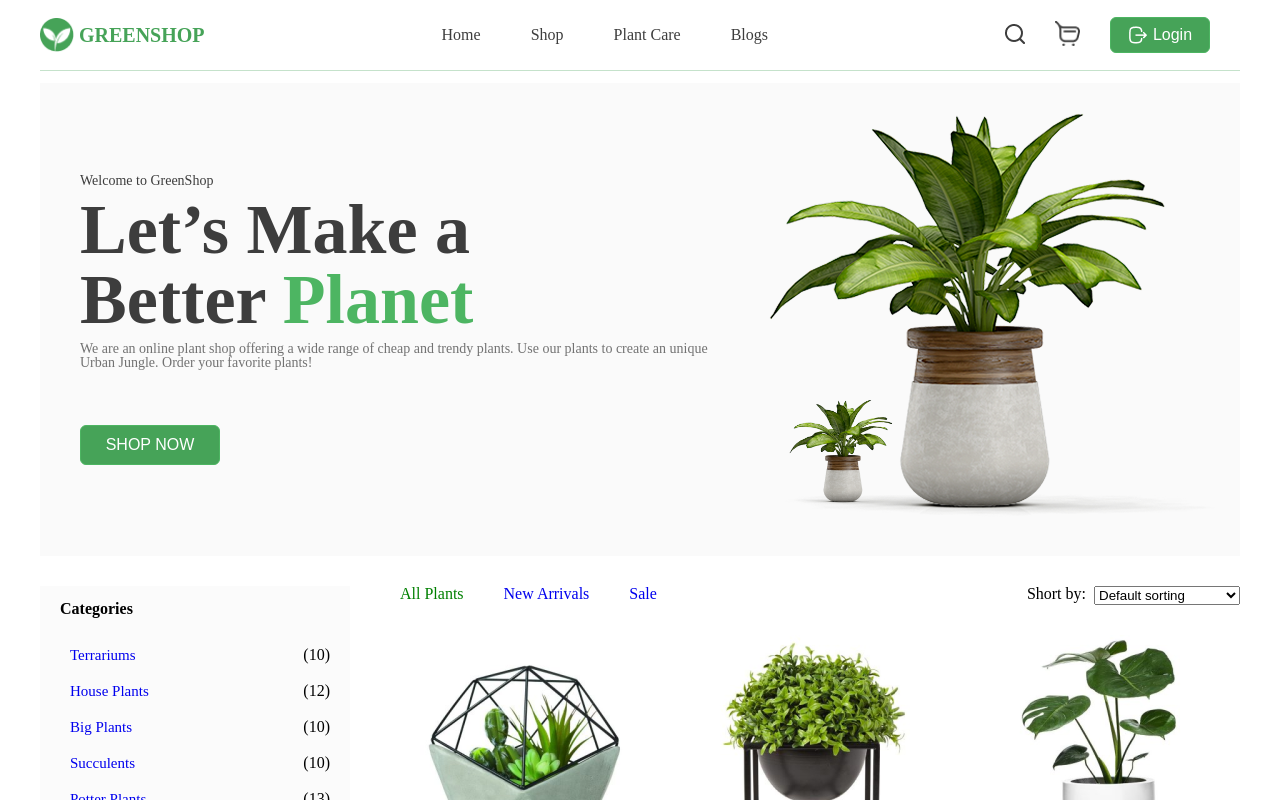
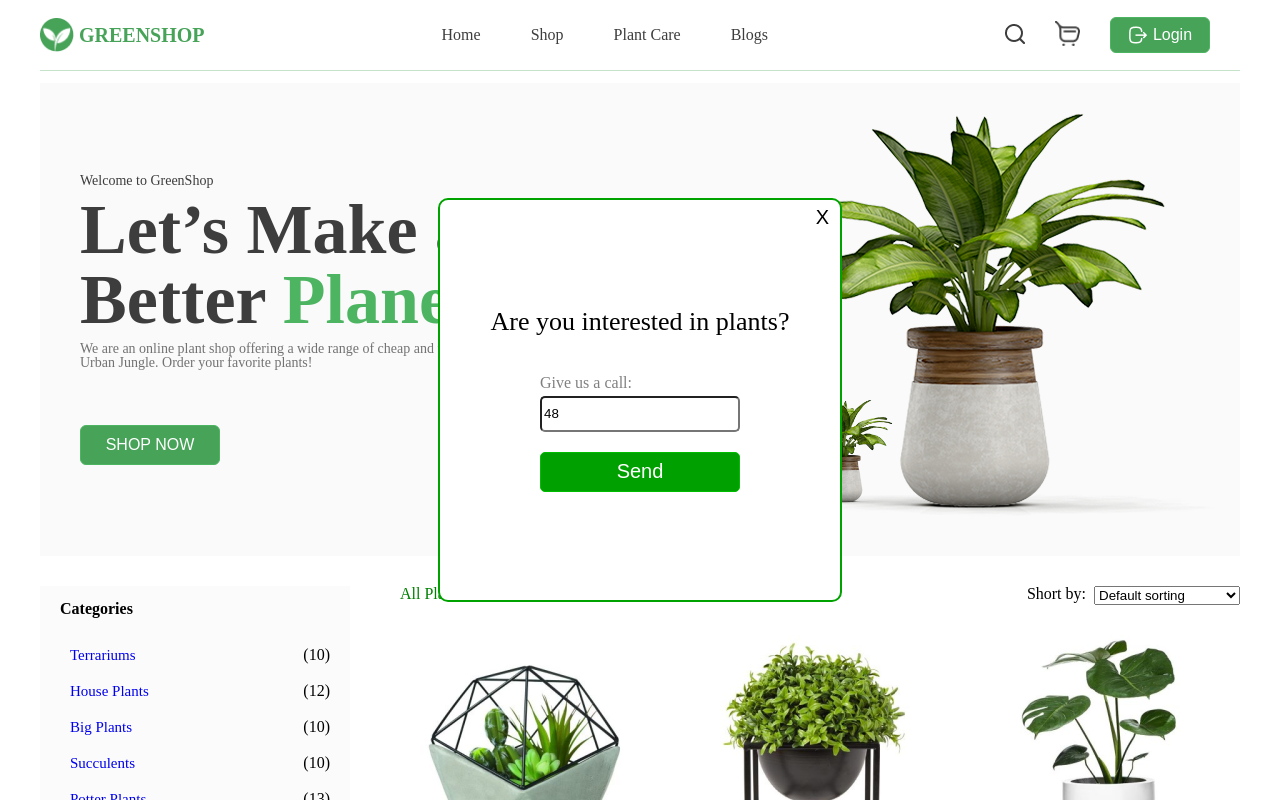
Before and after one commit to RVasyliuk-2003/BetterPlanet, a React (Vite) app: page / in a window 1280 px wide. Both pictures are taken after a click on the button "SHOP NOW". Shown: the top 800 px of the page. Built offline with nearby package versions, Linux system fonts and the light colour scheme.

Commit message:
Pop-up window for placing an order

```diff
--- a/package.json
+++ b/package.json
@@ -10,6 +10,7 @@
     "preview": "vite preview"
   },
   "dependencies": {
+    "intl-tel-input": "^29.1.2",
     "react": "^19.2.7",
     "react-dom": "^19.2.7"
   },
--- a/src/components/main/AllProduct/CategotyPanel/Category.jsx
+++ b/src/components/main/AllProduct/CategotyPanel/Category.jsx
@@ -21,7 +21,7 @@ const CategoryPanel = ({
           <ul key={ell.id}>
             <li>
               <a
-                style={{ color: clickCategory === ell? "green" : undefined }}
+                style={{ color: clickCategory === ell ? "green" : undefined }}
                 onClick={() => setClickCategory(ell)}
                 href="#"
               >
--- a/src/components/main/LetsMake1/LetsMake.jsx
+++ b/src/components/main/LetsMake1/LetsMake.jsx
@@ -1,8 +1,11 @@
 import "./letsMake.css";
 import "../../../App.css";
 import mainPng from "./images/mainPng.png";
+import ShopNow from "../OurBlogPosts/ShopNow/ShopNow";
+import { useState } from "react";
 
 const LetsMake = () => {
+  const [modalShop, setModalShop] = useState(false);
   return (
     <>
       <section>
@@ -18,7 +21,10 @@ const LetsMake = () => {
               Order your favorite plants!
             </p>
 
-            <button>SHOP NOW</button>
+            <button onClick={() => setModalShop(true)}>SHOP NOW</button>
+            {modalShop ? (
+              <ShopNow modalShop={modalShop} setModalShop={setModalShop} />
+            ) : null}
           </div>
 
           <div className="rightMainBox">
--- /dev/null
+++ b/src/components/main/OurBlogPosts/ShopNow/ShopNow.jsx
@@ -0,0 +1,43 @@
+import { useState } from "react";
+import "./shopNow.css";
+import LetsMake from "../../LetsMake1/LetsMake";
+
+const ShopNow = ({ setModalShop, modalShop }) => {
+  const [inpt, setInpt] = useState(48);
+  const [errorNumber, setErrorNumber] = useState(true);
+
+  const nun =
+    /^\+?\d{1,4}?[-.\s]?\(?\d{1,3}?\)?[-.\s]?\d{1,4}[-.\s]?\d{1,4}[-.\s]?\d{1,9}$/;
+
+  const inptNum = () => {
+    if (nun.test(inpt)) {
+      setErrorNumber(true);
+      setInpt("");
+    } else {
+      setErrorNumber(false);
+    }
+  };
+
+  return (
+    <div className={modalShop ? "positinBoxShop" : "positinBoxShopClossest"}>
+      <button className="btnClosest" onClick={() => setModalShop(false)}>
+        X
+      </button>
+
+      <h6>Are you interested in plants?</h6>
+
+      <div className="boxShopinpt">
+        <p>Give us a call:</p>
+        <input
+          style={{ border: errorNumber ? undefined : "1px solid red" }}
+          onChange={(e) => setInpt(e.target.value)}
+          value={inpt}
+          type="tel"
+        />
+        <button onClick={() => inptNum()}>Send</button>
+      </div>
+    </div>
+  );
+};
+
+export default ShopNow;
--- /dev/null
+++ b/src/components/main/OurBlogPosts/ShopNow/shopNow.css
@@ -0,0 +1,66 @@
+.positinBoxShop {
+  display: flex;
+  flex-direction: column;
+  align-items: center;
+  justify-content: center;
+  gap: 20px;
+  border-radius: 10px;
+  border: 2px solid rgb(0, 162, 0);
+
+  background-color: white;
+  width: 400px;
+  height: 400px;
+
+  position: absolute;
+
+  top: 50%;
+  left: 50%;
+  transform: translate(-50%, -50%);
+  z-index: 2;
+
+  > h6 {
+    font-size: 26px;
+    font-weight: 500;
+  }
+}
+
+.boxShopinpt {
+  display: flex;
+  flex-direction: column;
+  margin-top: 20px;
+
+  > p {
+    color: gray;
+  }
+  > input {
+    margin-top: 5px;
+    height: 30px;
+    border-radius: 5px;
+  }
+
+  > button {
+    margin: 0 auto;
+    margin-top: 20px;
+    width: 200px;
+    height: 40px;
+    font-size: 20px;
+
+    color: white;
+    background-color: rgb(0, 160, 0);
+    border-radius: 5px;
+    border: 1px solid  rgb(0, 189, 0);
+  }
+}
+.btnClosest {
+  position: absolute;
+  top: 5px;
+  right: 5px;
+
+  font-size: 20px;
+  background-color: inherit;
+  border: none;
+}
+
+.positinBoxShopClossest {
+  display: none;
+}
```
Also changed, not shown: 1 other file (tests, documents, lock files or other folders).
